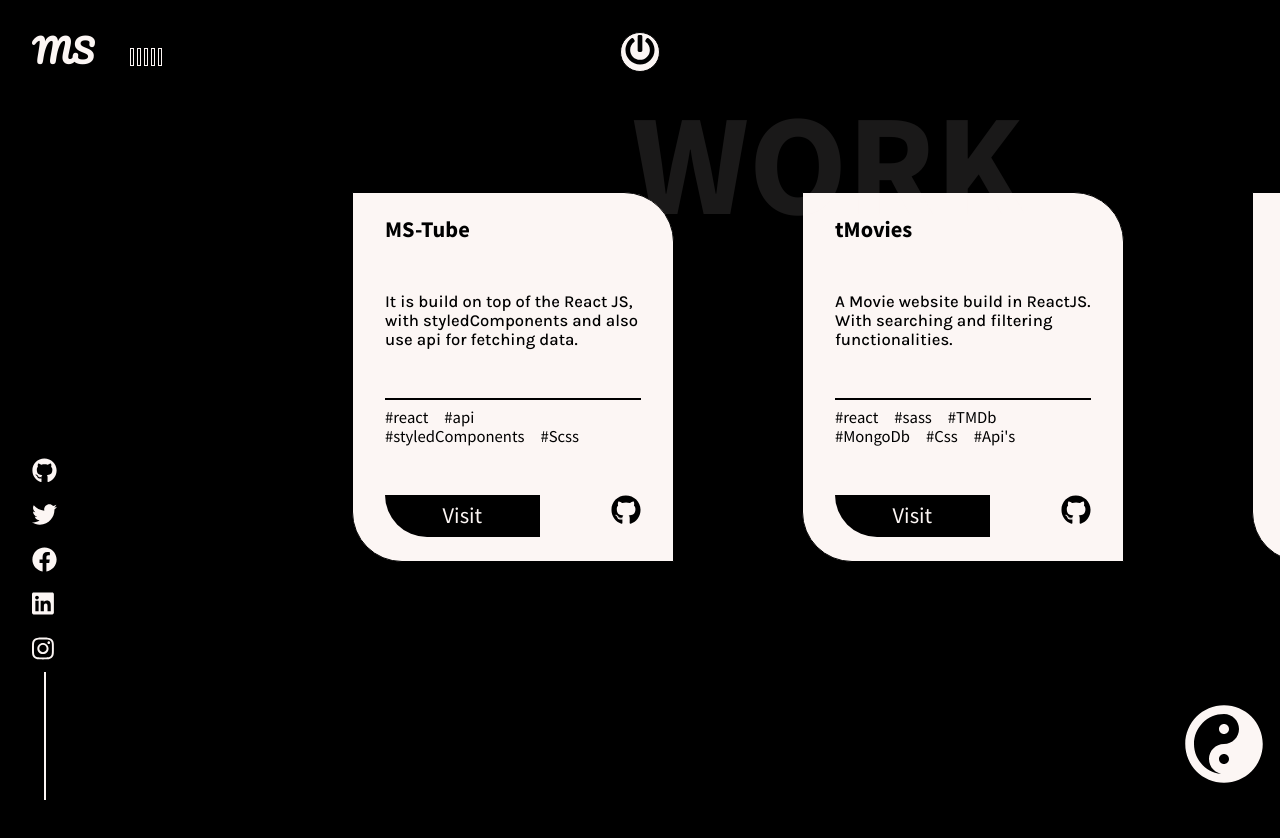
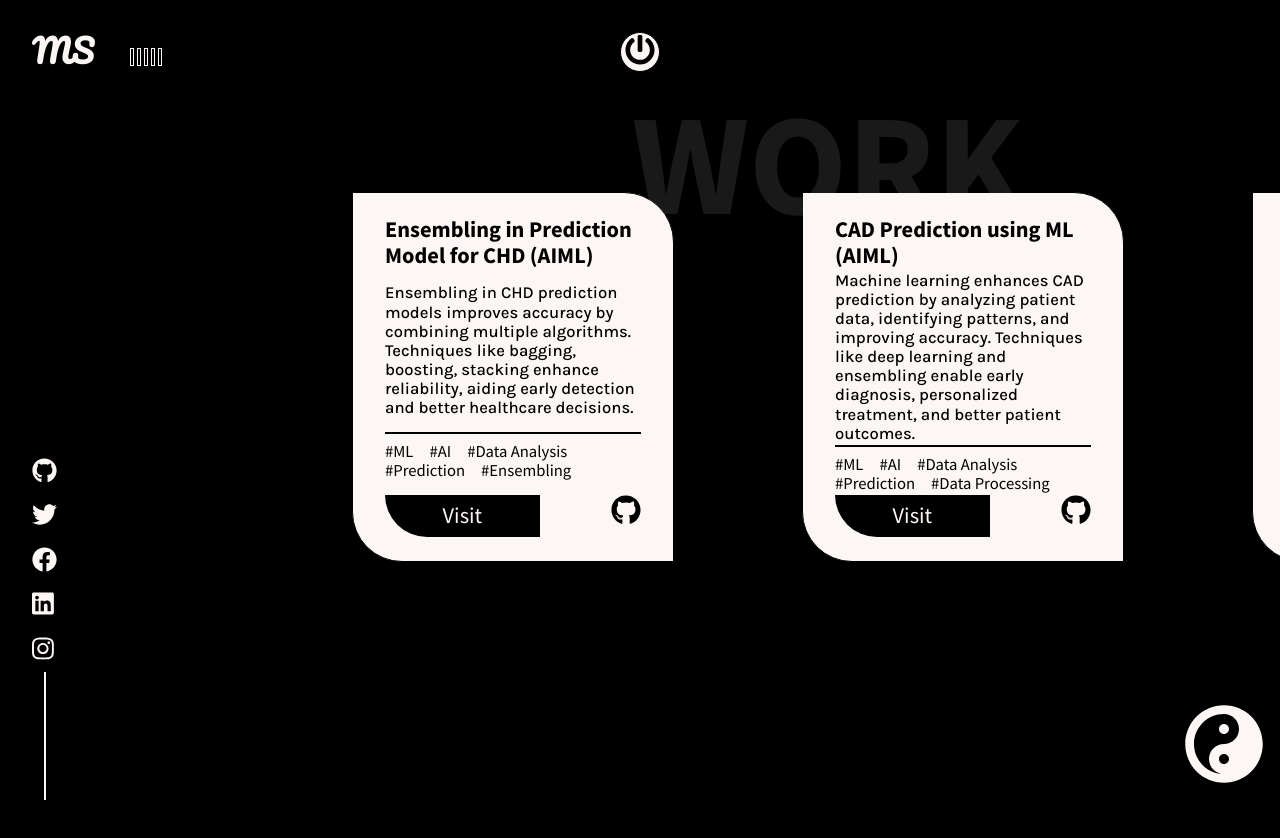
Before and after one commit to Milan-Sharma-449/portfolio-3d, a React (Create React App) app: page /work in a window 1280 px wide. Shown: the top 838 px of the page. Built offline with nearby package versions, Linux system fonts and the light colour scheme.

Commit message:
added new projects

```diff
--- a/package.json
+++ b/package.json
@@ -1,5 +1,6 @@
 {
   "name": "react-portfolio",
+  "homepage": "https://milansharma.in/3dfolio2",
   "version": "2.0",
   "private": true,
   "dependencies": {
--- a/public/index.html
+++ b/public/index.html
@@ -33,7 +33,7 @@
       work correctly both with client-side routing and a non-root public URL.
       Learn how to configure a non-root public URL by running `npm run build`.
     -->
-    <title>CodeBucks | Awesome portfolio built with React JS</title>
+    <title>Milan Sharma</title>
   </head>
   <body>
     <noscript>You need to enable JavaScript to run this app.</noscript>
--- a/src/components/MySkillsPage.js
+++ b/src/components/MySkillsPage.js
@@ -123,12 +123,12 @@ I love to create design which speaks, Keep it clean, minimal and simple.
     <Develope width={40} height={40} /> Frontend Developer
 </Title>
 <Description>
-I am passionate about Web Development and Front-End Design. I am a skilled full-stack developer and master of web tools
+I am passionate about Web Development and Front-End Design. I am a skilled Machine Learning Engineer and master of web tools
 </Description>
 <Description>
 <strong>Skills</strong>
 <p>
-Html, Css, Js, React, Npde,  Redux, Sass, Bootstrap, Tailwind, Firebase, Api, MongoDB etc.
+Html, Css, Js, React, Node, Machine Learning, Artificial Intelligence, Data Analysis, Tailwind, Firebase, Api, MongoDB etc.
 </p>
 </Description>
 <Description>
--- a/src/data/WorkData.js
+++ b/src/data/WorkData.js
@@ -2,7 +2,25 @@
 
 export const Work = [
     {
-        id:1,
+		id: 1,
+		name: "Ensembling in Prediction Model for CHD (AIML)",
+        description:"Ensembling in CHD prediction models improves accuracy by combining multiple algorithms. Techniques like bagging, boosting, stacking enhance reliability, aiding early detection and better healthcare decisions.",
+        tags:["ML","AI","Data Analysis","Prediction","Ensembling"],
+        demo: "https://github.com/Milan-Sharma-449/IACADEC",
+		github: "https://github.com/Milan-Sharma-449/IACADEC"
+
+	},
+	{
+		id: 2,
+		name: "CAD Prediction using ML (AIML)",
+        description:"Machine learning enhances CAD prediction by analyzing patient data, identifying patterns, and improving accuracy. Techniques like deep learning and ensembling enable early diagnosis, personalized treatment, and better patient outcomes.",
+        tags:["ML","AI","Data Analysis","Prediction","Data Processing"],
+        demo: "https://github.com/Milan-Sharma-449/Coronary-Artery-Disease-Prediction-using-ML",
+		github: "https://github.com/Milan-Sharma-449/Coronary-Artery-Disease-Prediction-using-ML"
+
+	},
+    {
+        id:3,
         name:"MS-Tube",
         description:"It is build on top of the React JS, with styledComponents and also use api for fetching data.",
         tags:["react","api","styledComponents","Scss"],
@@ -11,7 +29,7 @@ export const Work = [
         github:"https://github.com/Milan-Sharma-449/MSTube"
     },
     {
-        id:2,
+        id:4,
         name:"tMovies",
         description:"A Movie website build in ReactJS. With searching and filtering functionalities.",
         tags:["react","sass","TMDb","MongoDb","Css","Api's"],
@@ -21,7 +39,7 @@ export const Work = [
 
     },
     {
-        id:3,
+        id:5,
         name:"Sinit Chat (Chat App)",
         description:"Sinit Chat allows you to communicate with your customers through chat. It enables you to send and receive messages. Chatting apps make it easier, simpler and faster to connect with everyone and it is also easy to use.",
         tags:["react","api","sass"],
@@ -30,7 +48,7 @@ export const Work = [
         github:"https://github.com/Milan-Sharma-449/chat-app"
     },
     {
-        id:4,
+        id:6,
         name:"Portfolio",
         description:"A cool looking personal Portfolio build using ReactJS and styledComponents.It has really smooth animations.",
         tags:["react","styledComponents","react-router"],
@@ -39,7 +57,7 @@ export const Work = [
         github:"https://github.com/Milan-Sharma-449/Portfolio-react"
 
     },{
-        id:5,
+        id:7,
         name:"Gym App (Gold's Gym)",
         description:"A gym app build using Redux-toolkit and framer-motion for smooth animations.",
         tags:["react","redux","framer-motion","Api"],
@@ -49,7 +67,7 @@ export const Work = [
 
     },
     {
-        id:6,
+        id:8,
         name:"Box-Office",
         description:"box-office is a react based website which used to show the description related to the searched Show or Actor such as (About, release date, aired if any, no. of season or episodes, cast, dates) and also you can make your own loved list by starring them.",
         tags:["react","react-router","css"],
```
